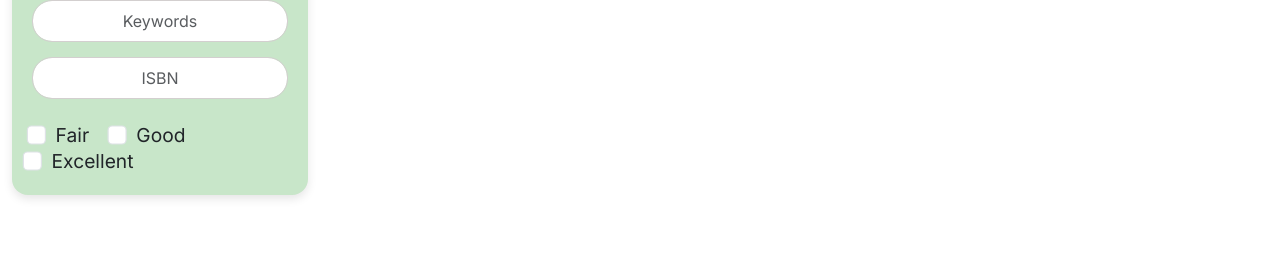
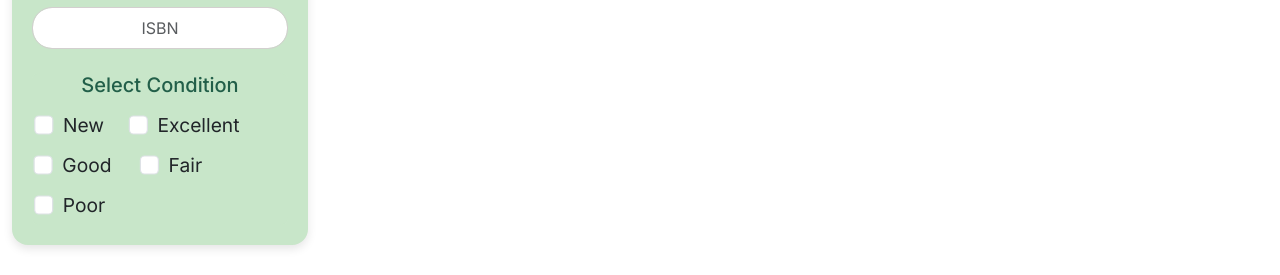
Before and after one commit to Textswap/Text_Swap, a Next.js app: page /buy in a window 1280 px wide. Shown: the part 455-730 px from the top of the page. Built offline with nearby package versions, Linux system fonts and the light colour scheme; no server answers; the database is empty.

Commit message:
add condition

```diff
--- a/src/app/buy/page.tsx
+++ b/src/app/buy/page.tsx
@@ -125,7 +125,7 @@ const BuyPageClient: React.FC = () => {
                 />
               </Form.Group>
 
-              <Form.Group className="inputGroup">
+              <Form.Group className="inputGroup mb-4">
                 <Form.Control
                   className={styles.inputField}
                   type="text"
@@ -135,22 +135,35 @@ const BuyPageClient: React.FC = () => {
                 />
               </Form.Group>
 
-              <Form.Group as={Row} className="mt-4">
-                {['fair', 'good', 'excellent'].map((condition) => (
-                  <Col key={condition} xs="auto" style={{ display: 'flex', alignItems: 'center' }}>
+
+              <div style={{ textAlign: 'center', padding: '0', backgroundColor: '#c8e6c9', borderRadius: '0.5rem' }}>
+                <h5 style={{ color: '#225f49' }}>Select Condition</h5>
+                  <Form.Group as={Row}>
+                    {['new', 'excellent', 'good', 'fair', 'poor'].map((condition) => (
+                      <Col
+                        key={condition}
+                        xs="auto"
+                        style={{
+                          display: 'flex',
+                          alignItems: 'center',
+                          justifyContent: 'center',
+                          margin: '0.5rem',
+                          }}
+                          >
                         <Form.Check
                           type="checkbox"
                           label={condition.charAt(0).toUpperCase() + condition.slice(1)}
                           onChange={() => handleConditionChange(condition)}
                           style={{
                             transform: 'scale(1.2)',
-                        marginRight: '6px',
                             appearance: 'none',
+                            margin: '0',
                           }}
                         />
                       </Col>
                     ))}
                   </Form.Group>
+              </div>
             </Form>
           </div>
         </Col>
```
Lines whose indentation alone changed are shown as unchanged.
